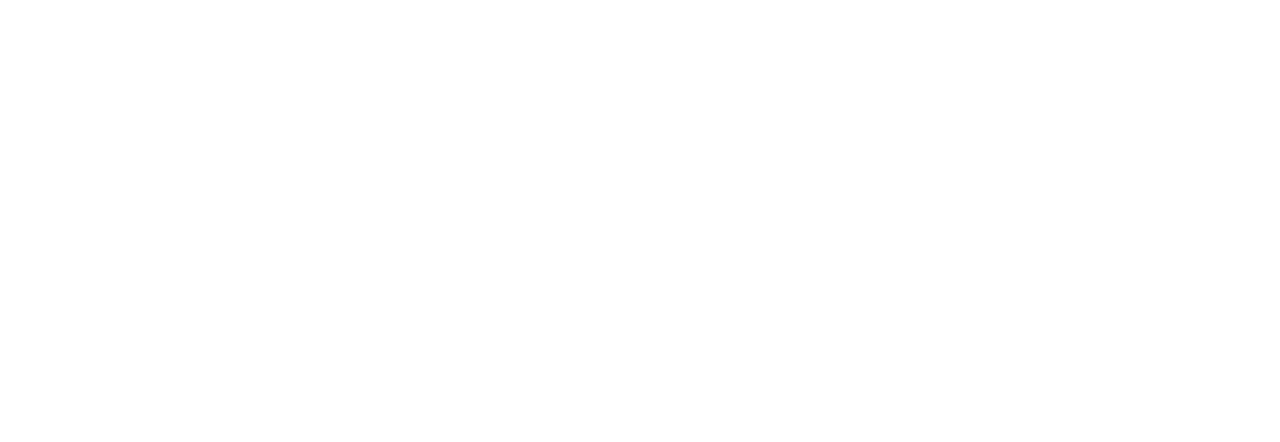
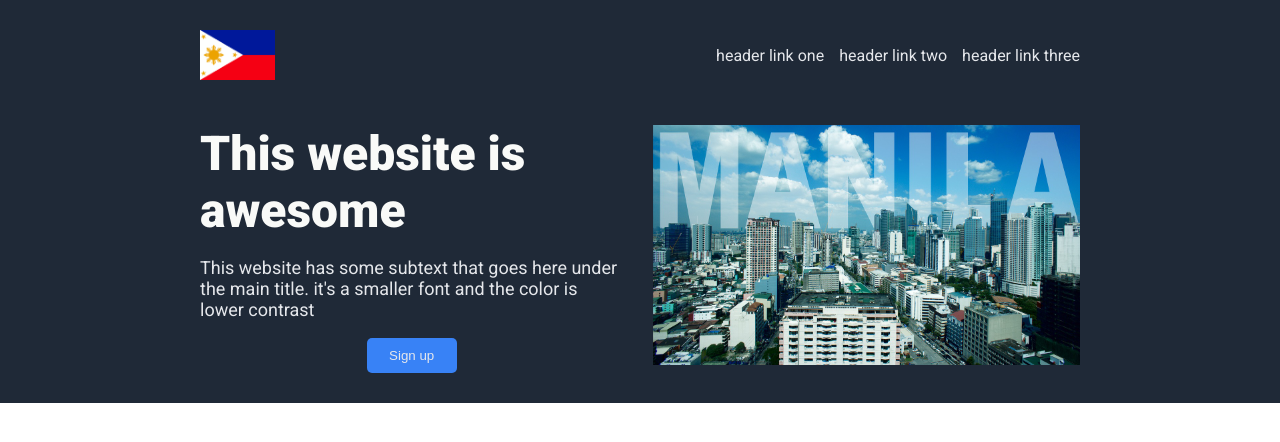
Before and after one commit to esimbulan/landing-page, a plain HTML site: page index.html in a window 1280 px wide. Drawn offline with Linux system fonts and the light colour scheme.

Commit message:
Add header and hero section

```diff
--- a/index.html
+++ b/index.html
@@ -1,12 +1,33 @@
 <!DOCTYPE html>
 <html lang="en">
+
 <head>
     <meta charset="UTF-8">
     <meta name="viewport" content="width=device-width, initial-scale=1.0">
     <title>Document</title>
     <link rel="stylesheet" href="./styles.css">
 </head>
+
 <body>
+    <div class="header-container">
+        <img src="images/ph-flag.png" height="50" width="auto">
+        <ul>
+            <li>header link one</li>
+            <li>header link two</li>
+            <li>header link three</li>
+        </ul>
+    </div>
+    <div class="hero-container">
+        <div class="hero-text-container">
+            <h1 class="hero-header">This website is awesome</h1>
+            <p class="hero-subtext">This website has some subtext that goes here under the main title. it's a smaller
+                font and the color is lower contrast</p>
+            <button class="hero-button">Sign up</button>
+        </div>
+        <img class="manila-img" src="./images/manila.jpg" height="240" width="auto">
+
+    </div>
 
 </body>
+
 </html>
--- a/styles.css
+++ b/styles.css
@@ -0,0 +1,61 @@
+@import url('https://fonts.googleapis.com/css2?family=Roboto:ital,wght@0,100..900;1,100..900&display=swap');
+
+body {
+    display: flex;
+    flex-direction: column;
+    margin: 0;
+    font-family: 'Roboto';
+}
+
+.header-container, .hero-container {
+    padding: 15px 200px;
+    background-color: #1f2937;
+}
+
+.header-container {
+    display: flex;
+    justify-content: space-between;
+    align-items: center;
+    height: 80px;
+    color: #E5E7EB;
+}
+
+ul {
+    list-style: none;
+    display: flex;
+    gap: 15px;
+}
+
+.hero-container {
+    display: flex;;
+    padding-bottom: 30px;
+    gap: 30px;
+}
+
+.hero-text-container {
+    display: flex;
+    flex-direction: column;
+    flex: 1;
+}
+
+.hero-text-container .hero-header {
+    font-size: 48px;
+    color: #F9FAF8;
+    font-weight: 900;
+    margin: 0;
+}
+
+.hero-text-container .hero-subtext {
+    font-size: 18px;
+    color: #E5E7EB;
+}
+
+.hero-button {
+    width: 90px;
+    height: 35px;
+    background-color: #3882F6;
+    color: #E5E7EB;
+    border-radius: 5px;
+    border: 0;
+    align-self: center;
+}
```
Also changed, not shown: images/manila.jpg (added), images/ph-flag.png (added), 1 other file.
